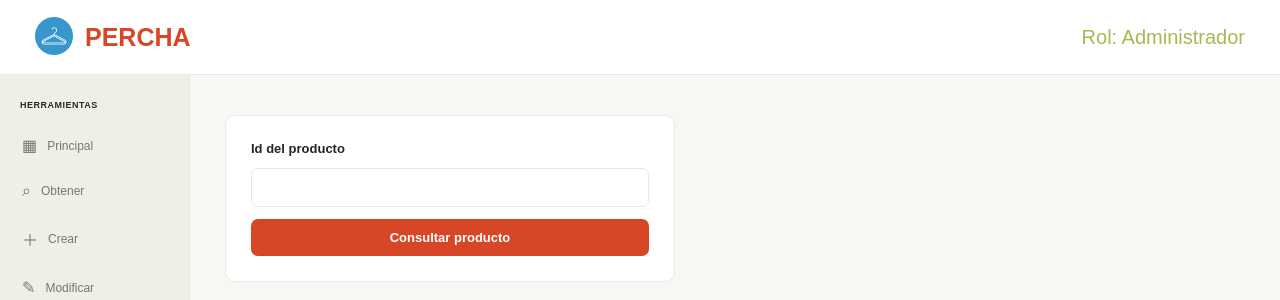
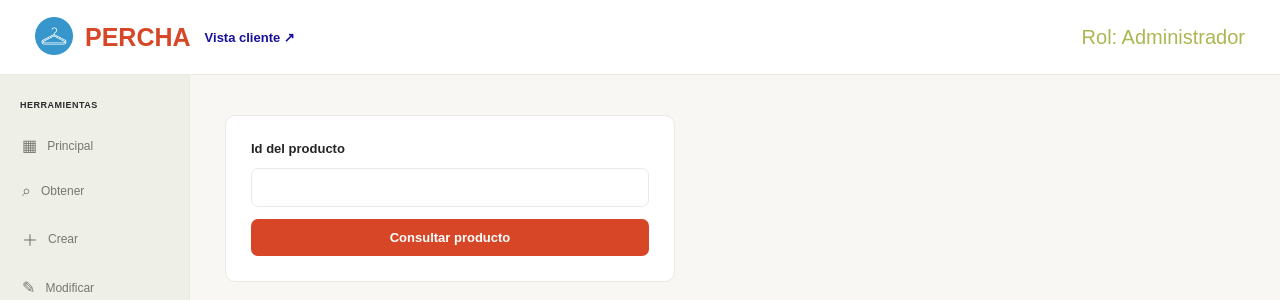
Before and after one commit to XaviJMF/TP_Integrador_DIV_132, a Node server app: page /dashboard/eliminar in a window 1280 px wide. Shown: the top 300 px of the page. Run offline with Node 20, Linux system fonts and the light colour scheme; the visitor is signed in with stand-in values (Sample User, id 1).

Commit message:
estilo header

```diff
--- a/backend/src/public/css/styles.css
+++ b/backend/src/public/css/styles.css
@@ -127,6 +127,30 @@ button, input, select {
 
 .usuario-info {
     margin-left: auto;
+}
+
+/* Contenedor del botón */
+.contenedor-vista-cliente {
+    display: flex;
+    align-items: center;
+    margin-left: 300px;
+}
+
+/* Botón vista cliente */
+#btn-cliente-panel {
+    display: inline-flex;
+    align-items: center;
+    gap: 8px;
+
+    padding: 7px 14px;
+
+    color: #19109e;
+
+    text-decoration: none;
+    font-size: 13px;
+    font-weight: 600;
+
+    transition: all 0.25s ease;
 }
 
 
--- a/backend/src/views/partials/header.ejs
+++ b/backend/src/views/partials/header.ejs
@@ -10,6 +10,10 @@
         <h2 class="logo-titulo">PERCHA</h2>
 
     </section>
+
+    <div>
+        <a href="/welcome.html" id="btn-cliente-panel">Vista cliente ↗</a>
+    </div>
 
     <div class="usuario-info">
         Rol: Administrador
```
